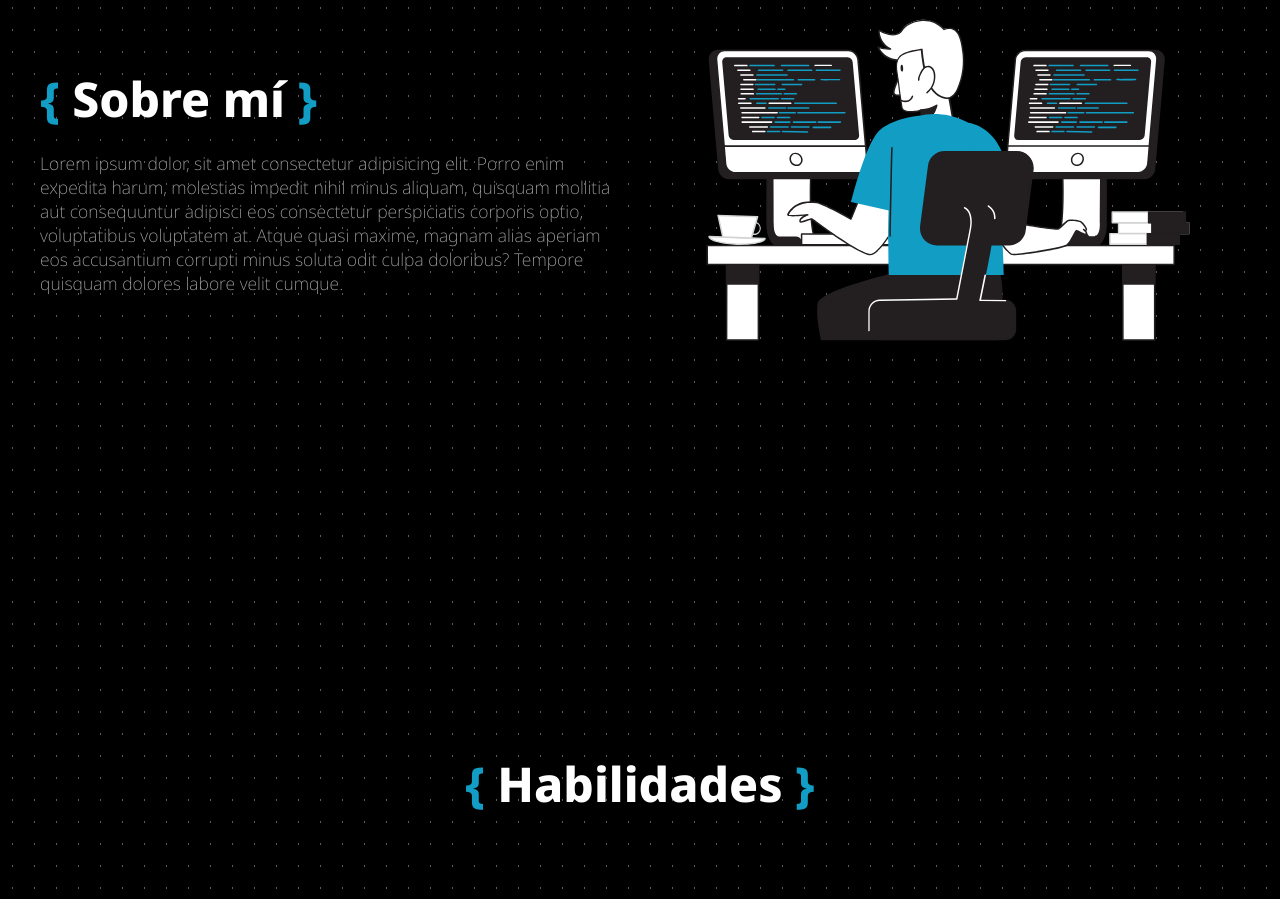
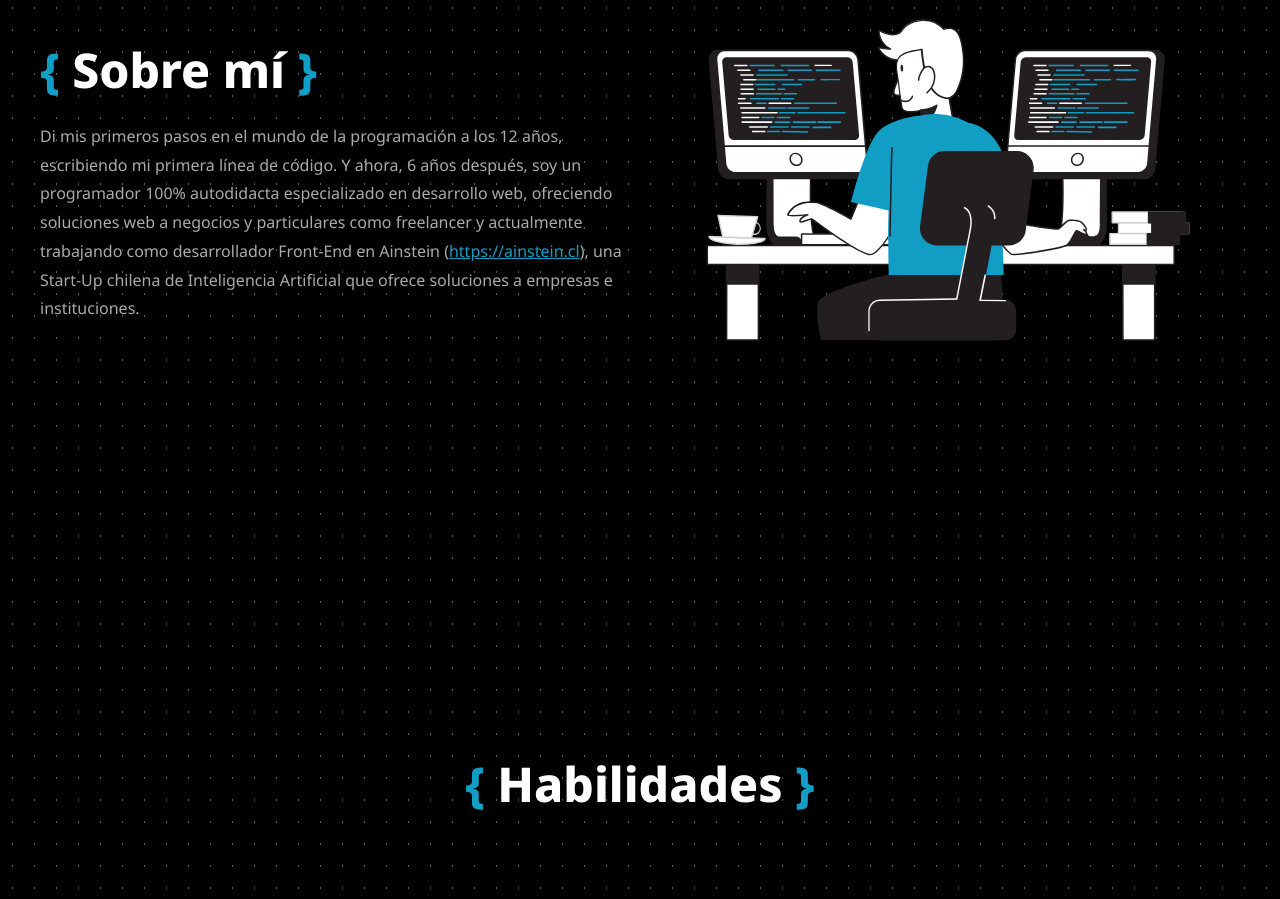
Before and after one commit to SamuelGonzalezOfficial/Portfolio, a React (Vite) app: page / in a window 1280 px wide. Shown: the part 1020-1919 px from the top of the page. Built offline with nearby package versions, Linux system fonts and the light colour scheme.

Commit message:
We write our About section and modify a bit the css styles.

```diff
--- a/src/features/About/About.css
+++ b/src/features/About/About.css
@@ -32,8 +32,13 @@
 
 .about-p {
     color: #aaa;
-    font-size: 1.1rem;
-    font-weight: 200;
+    font-size: 1rem;
+    font-weight: 400;
+    line-height: 1.8rem;
+}
+
+.about-link {
+    color: var(--color);
 }
 
 /* Right side image */
--- a/src/features/About/About.jsx
+++ b/src/features/About/About.jsx
@@ -10,7 +10,12 @@ function About(){
                 <div className="about-text">
                     <h2 className="about-title title"><span className="key">{"{"}</span> Sobre m&iacute; <span className="key">{"}"}</span></h2>
                     <p className="about-p">
-                        Lorem ipsum dolor, sit amet consectetur adipisicing elit. Porro enim expedita harum, molestias impedit nihil minus aliquam, quisquam mollitia aut consequuntur adipisci eos consectetur perspiciatis corporis optio, voluptatibus voluptatem at. Atque quasi maxime, magnam alias aperiam eos accusantium corrupti minus soluta odit culpa doloribus? Tempore quisquam dolores labore velit cumque.
+                        Di mis primeros pasos en el mundo de la programaci&oacute;n a los 12 años, escribiendo mi primera l&iacute;nea
+                        de c&oacute;digo. Y ahora, 6 años despu&eacute;s,
+                        soy un programador 100% autodidacta especializado en desarrollo web, ofreciendo soluciones web a negocios y
+                        particulares como freelancer y actualmente trabajando como desarrollador
+                        Front-End en Ainstein {"("}<a href="https://ainstein.cl" className="about-link">https://ainstein.cl</a>{")"}, una Start-Up chilena
+                        de Inteligencia Artificial que ofrece soluciones a empresas e instituciones.
                     </p>
                 </div>
                 <div className="about-image">
```
